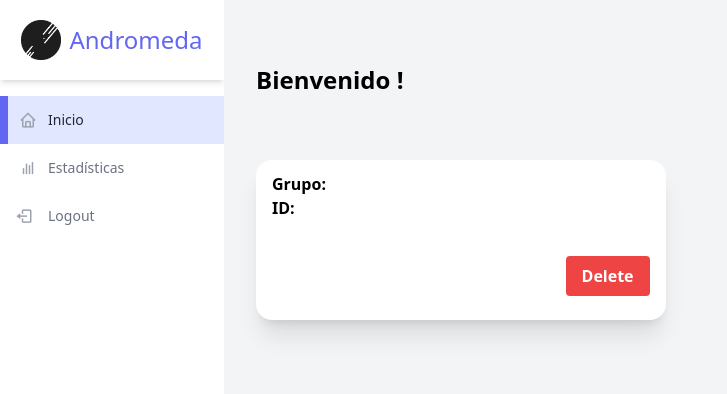
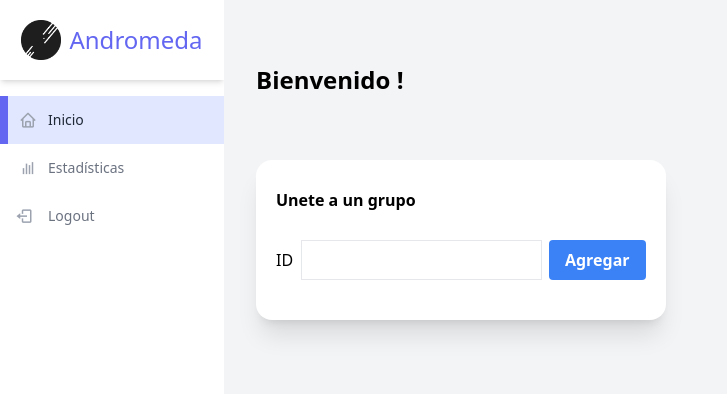
Before and after one commit to Andromeda-GameDev/Andromeda-DashReact, a React (Create React App) app: page /student in a window 1280 px wide. Shown: the top 394 px of the page, without its empty margins (0-727 px from the left). Built offline with nearby package versions, Linux system fonts and the light colour scheme; no server answers; the database is empty; sample sign-in values are in the browser's storage.

Commit message:
Student current group card with functionality to logout from group or to log into new group functionalities

```diff
--- a/src/components/CardStudentGroup.jsx
+++ b/src/components/CardStudentGroup.jsx
@@ -1,6 +1,77 @@
-import React from "react";
+import React, { useState } from "react";
+import ModalRemoveFromGroup from "./ModalRemoveFromGroup";
+import { getDatabase, ref, set } from "firebase/database";
 
-const CardStudentGroup = ({name_group, id_group}) => {
+const CardStudentNoGroup = ({methodGetIntoGroup, the_user_id}) =>{
+
+    const [newGroup, setNewGroup] = useState("");
+
+    const handleGetIntoGroup = () => {
+        const db = getDatabase();
+        const userGroupRef = ref(db, `users/${the_user_id}/group`)
+        set(userGroupRef, newGroup)
+        .then(() => {
+            console.log("Group value updated successfully!");
+            methodGetIntoGroup(newGroup);
+            setNewGroup("")
+            })
+            .catch((error) => {
+            console.error("Error updating group value:", error);
+            });
+    }
+    const handleChangedInputGroup = (event) => {
+        setNewGroup(event.target.value);
+    }
+
+    return(
+        <div className="w-2/5 h-40 wrelative flex flex-col min-w-0 break-words bg-white shadow-xl dark:bg-slate-850 dark:shadow-dark-xl rounded-2xl bg-clip-border">
+            <div className="h-1/2 flex flex-col justify-center">
+                <h1 className="text-left text-bs font-bold pl-5">Unete a un grupo</h1>
+            </div>
+            <div className="h-1/2">
+                <div className="flex flex-row justify-between">
+                    <label className="py-2 pl-5 font-bs">ID</label>
+                    <input type="text" className="border p-1" value={newGroup} onChange={handleChangedInputGroup}/>
+                    <div className="pr-5">
+                        <button onClick={handleGetIntoGroup} className="h-10 px-4 py-2 font-bold text-white bg-blue-500 rounded hover:bg-blue-600 focus:outline-none focus:shadow-outline-blue active:bg-blue-700">
+                            Agregar
+                        </button>
+                    </div>
+                </div>
+            </div>
+        </div>
+    );
+}
+
+const CardStudentGroup = ({name_group, id_group, the_user_id, methodDeleteGroup}) => {
+
+    const [isModalOpen, setIsModalOpen] = useState(false);
+
+    const handleOpenModal = () => {
+        setIsModalOpen(true);
+    };
+
+    const handleCloseModal = () => {
+        setIsModalOpen(false);
+    };
+
+    const handleExitGroup = () => {
+        const db = getDatabase();
+        const userGroupRef = ref(db, `users/${the_user_id}/group`);
+
+        // Update the user's "group" field with the new value
+        set(userGroupRef, "")
+        .then(() => {
+            methodDeleteGroup();
+        console.log("Group value updated successfully!");
+        })
+        .catch((error) => {
+        console.error("Error updating group value:", error);
+        });
+        setIsModalOpen(false);
+    };
+
+
     return (
         <div className="w-2/5 h-40 wrelative flex flex-col min-w-0 break-words bg-white shadow-xl dark:bg-slate-850 dark:shadow-dark-xl rounded-2xl bg-clip-border">
             <div className="flex flex-col h-5/6 justify-center">
@@ -10,12 +81,16 @@ const CardStudentGroup = ({name_group, id_group}) => {
                 </div>
             </div>
             <div className="flex h-full justify-end items-center pr-4">
-                <button className="h-10 px-4 py-2 font-bold text-white bg-red-500 rounded hover:bg-red-600 focus:outline-none focus:shadow-outline-red active:bg-red-700">
+                <button onClick={handleOpenModal} className="h-10 px-4 py-2 font-bold text-white bg-red-500 rounded hover:bg-red-600 focus:outline-none focus:shadow-outline-red active:bg-red-700">
                     Delete
                 </button>
             </div>
+
+            {isModalOpen && (
+                <ModalRemoveFromGroup onClose={handleCloseModal} onDelete={handleExitGroup} />
+            )}
+
         </div>
     );
 };
-
-export default CardStudentGroup;
+export {CardStudentGroup, CardStudentNoGroup};
--- /dev/null
+++ b/src/components/ModalRemoveFromGroup.jsx
@@ -0,0 +1,55 @@
+import React, { useState } from "react";
+
+function ModalRemoveFromGroup(props){
+
+    const [inputValue, setInputValue] = useState('');
+
+    const handleClose = () => {
+       props.onClose();
+    };
+
+    const handleSave = () => {
+        props.onDelete();
+    };
+
+    return(
+        <div className="fixed z-10 inset-0 overflow-y-auto">
+        <div className="flex items-center justify-center min-h-screen p-4">
+            <div className="fixed inset-0 transition-opacity" aria-hidden="true">
+            <div className="absolute inset-0 bg-gray-500 opacity-75"></div>
+            </div>
+
+            <div className="bg-white rounded-lg overflow-hidden shadow-xl transform transition-all sm:max-w-lg sm:w-full">
+            <div className="bg-gray-100 px-4 py-3 border-b border-gray-200">
+                <h2 className="text-lg font-medium text-gray-900">{props.title}</h2>
+            </div>
+
+            <div className="p-4">
+                <label htmlFor="input" className="block text-sm font-medium text-gray-700 mb-2">
+                    ¿Seguro que quieres salir del grupo?
+                </label>
+                <div className="flex justify-end">
+                <button
+                    type="button"
+                    className="mr-2 px-4 py-2 border border-transparent text-sm font-medium rounded-md text-white bg-red-500 hover:bg-blue-700 focus:outline-none focus:ring-2 focus:ring-offset-2 focus:ring-blue-500"
+                    onClick={handleSave}
+                >
+                    Delete
+                </button>
+                <button
+                    type="button"
+                    className="px-4 py-2 border border-gray-300 text-sm font-medium rounded-md text-gray-700 hover:text-gray-500 focus:outline-none focus:ring-2 focus:ring-offset-2 focus:ring-blue-500"
+                    onClick={handleClose}
+                >
+                    Close
+                </button>
+                </div>
+            </div>
+            </div>
+        </div>
+        </div>
+    );
+
+}
+
+export default ModalRemoveFromGroup;
--- a/src/components/student.jsx
+++ b/src/components/student.jsx
@@ -2,7 +2,7 @@ import React, { useEffect, useState } from "react";
 import { useNavigate } from "react-router-dom";
 import { UserAuth } from "../context/AuthContext";
 import StudentSideBar from "../components/StudentSideBar";
-import CardStudentGroup from "../components/CardStudentGroup";
+import { CardStudentGroup, CardStudentNoGroup } from "../components/CardStudentGroup";
 import { getDatabase,ref, get} from "firebase/database";
 import { async } from "@firebase/util";
 
@@ -51,7 +51,14 @@ const Student = () => {
             setStudentInfo(dataObj);
             getNameOfGroup(dataObj.group);
         });
-    }, [user]);
+    }, [user, theGroupName]);
+
+    const getIntoNewGroup = (newGroup) => {
+        setGroupName(newGroup);
+    }
+    const deletedAGroup = () => {
+        setGroupName("");
+    }
 
 
     const handleLogout = async () => {
@@ -76,7 +83,11 @@ const Student = () => {
                     <h1 className = 'pl-8 text-2xl font-bold'> Bienvenido {studentInfo.name} ! </h1>
                 </div>
                 <div className="pl-8">
-                    <CardStudentGroup name_group={theGroupName} id_group={studentInfo.group}/>
+                    {theGroupName === "" ? (
+                        <CardStudentNoGroup methodGetIntoGroup={getIntoNewGroup} the_user_id={user.uid}/>
+                    ) : (
+                        <CardStudentGroup name_group={theGroupName} id_group={studentInfo.group} the_user_id={user.uid} methodDeleteGroup={deletedAGroup}/>
+                    )}
                 </div>
             </div>
 
```
